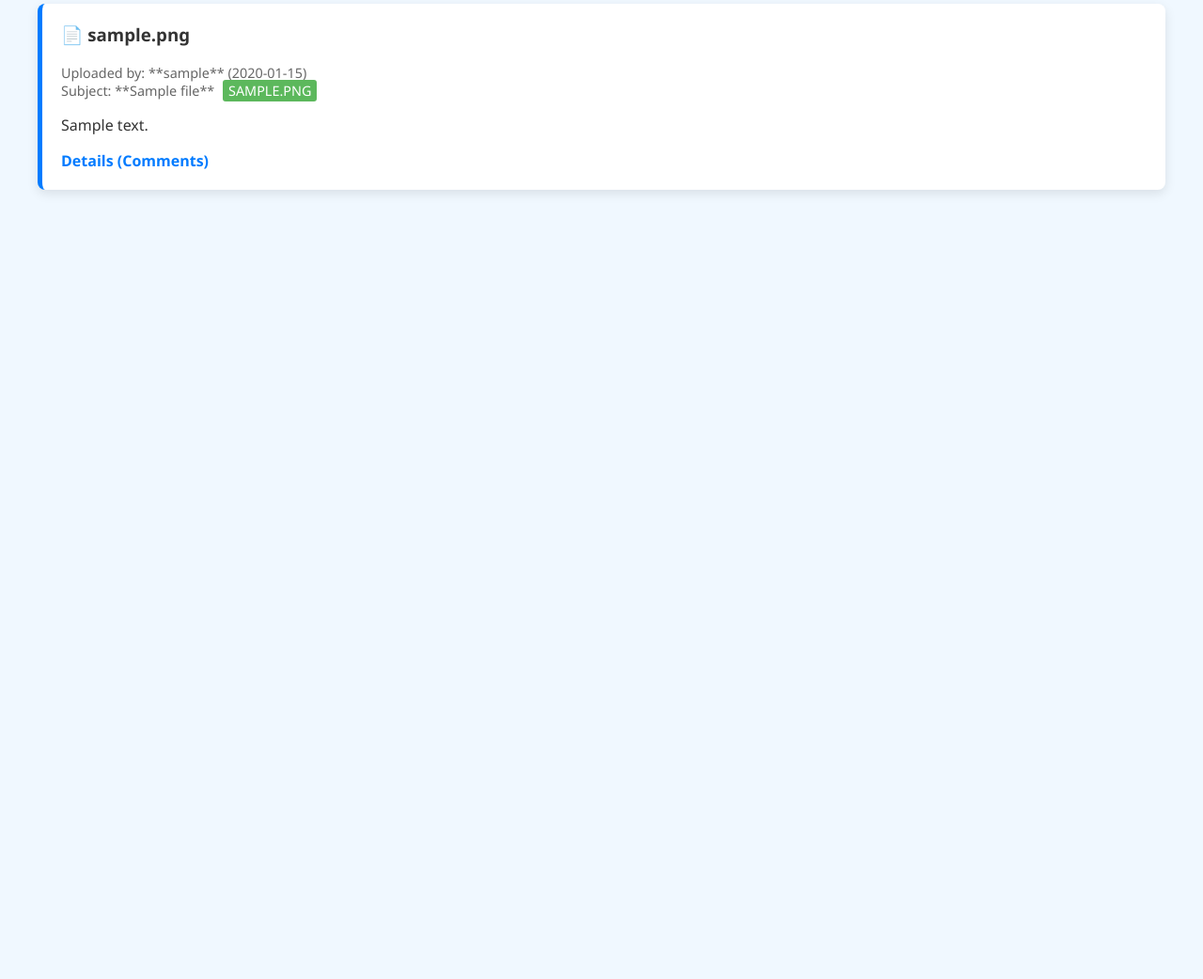
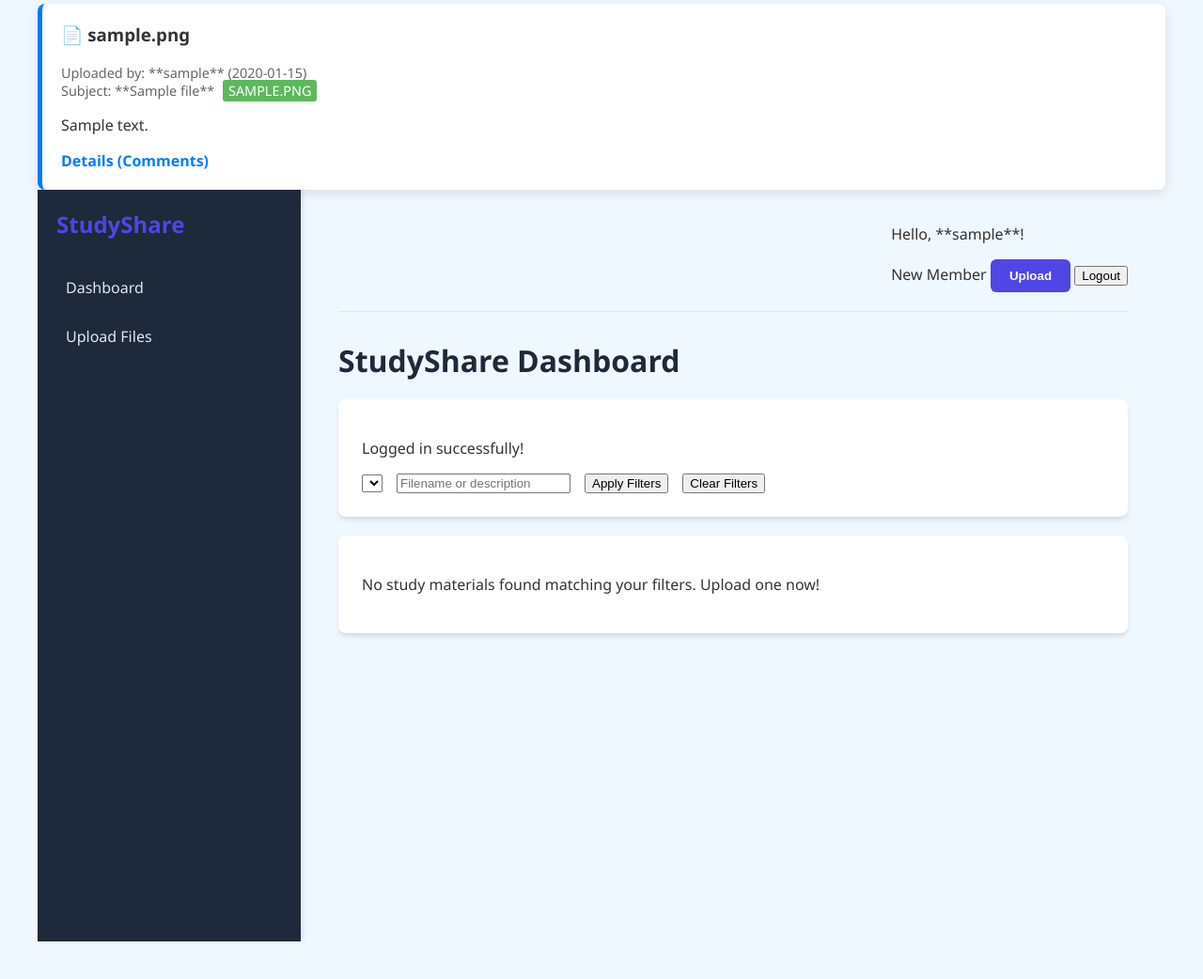
Before and after one commit to shiroonigami23-ui/StudyShare, a Flask app: template templates/index.html in a window 1280 px wide. Shown: the part 294-1336 px from the top of the page at 94% size. Before the commit the page ends 500 px from the top, so only its background shows below. Run offline with Flask 3, Linux system fonts and the light colour scheme; a user stored in the database is signed in; tables that the repository leaves empty hold one stand-in row (values such as "Sample post"); the template is opened without the code that fills it: values that come from a table or form of the project are taken from there, most other values are stand-ins (such as "Sample title", 1, 10 or a date in 2020); lists and menus that the app fills with data are empty.

Commit message:
Update index.html

```diff
--- a/templates/index.html
+++ b/templates/index.html
@@ -112,5 +112,43 @@
             {% endfor %}
         </div>
     </div>
+    <div class="app-container">
+        <aside class="sidebar">
+            <div class="logo">StudyShare</div>
+            <nav class="nav-links">
+                <a href="/" class="active">Dashboard</a>
+                <a href="#">Upload Files</a>
+                </nav>
+        </aside>
+
+        <main class="content-area">
+            <header class="top-header">
+                <div class="user-info-actions">
+                    <p>Hello, **{{ username }}**!</p>
+                    <span class="badge">New Member</span>
+                    <button class="btn-primary">Upload</button>
+                    <button class="btn-logout">Logout</button>
+                </div>
+            </header>
+
+            <div class="dashboard-title">StudyShare Dashboard</div>
+
+            <div class="card filter-card">
+                <p>Logged in successfully!</p>
+                <div class="filter-controls">
+                    <select>...</select>
+                    <input type="text" placeholder="Filename or description">
+                    <button class="btn-apply">Apply Filters</button>
+                    <button class="btn-clear">Clear Filters</button>
+                </div>
+            </div>
+
+            <div class="card results-card">
+                <p>No study materials found matching your filters. <a>Upload one now!</a></p>
+            </div>
+
+        </main>
+    </div>
+
 </body>
 </html>
```
